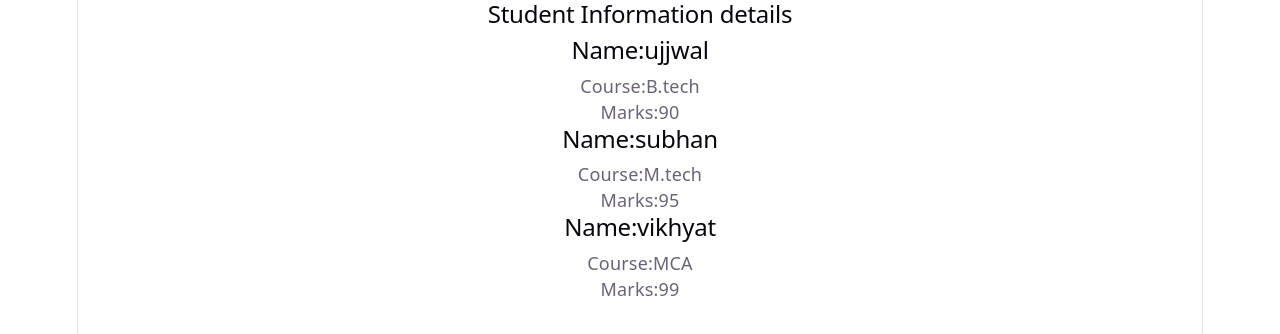
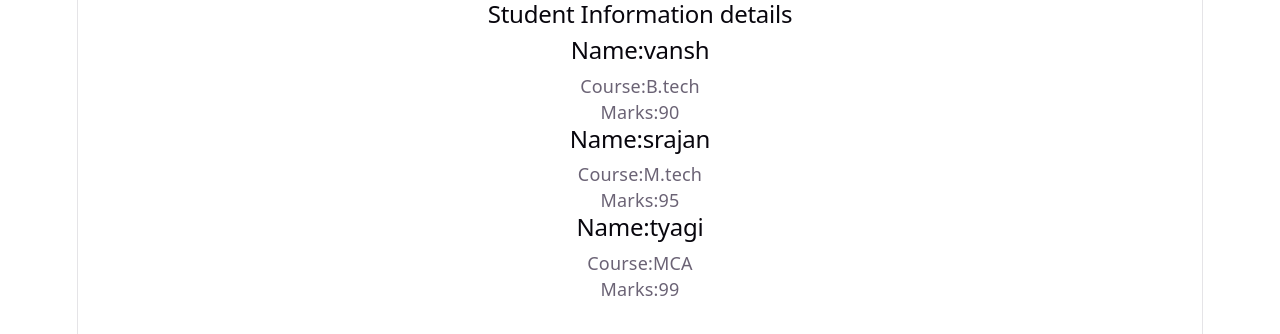
Before and after one commit to ujjwalsingh79852/VA251-aiml-2-, a React (Vite) app in the folder my-react-app/: page / in a window 1280 px wide. Shown: the top 334 px of the page. Built offline with nearby package versions, Linux system fonts and the light colour scheme.

Commit message:
namechanges

```diff
--- a/my-react-app/src/7app.jsx
+++ b/my-react-app/src/7app.jsx
@@ -6,9 +6,9 @@ function App() {
     <>
       <h2>Student Information details</h2>
 
-      <Student2 name="ujjwal" course="B.tech" marks="90" />
-      <Student2 name="subhan" course="M.tech" marks="95" />
-      <Student2 name="vikhyat" course="MCA" marks="99" />
+      <Student2 name="vansh" course="B.tech" marks="90" />
+      <Student2 name="srajan" course="M.tech" marks="95" />
+      <Student2 name="tyagi" course="MCA" marks="99" />
 
     </>
   )
```
